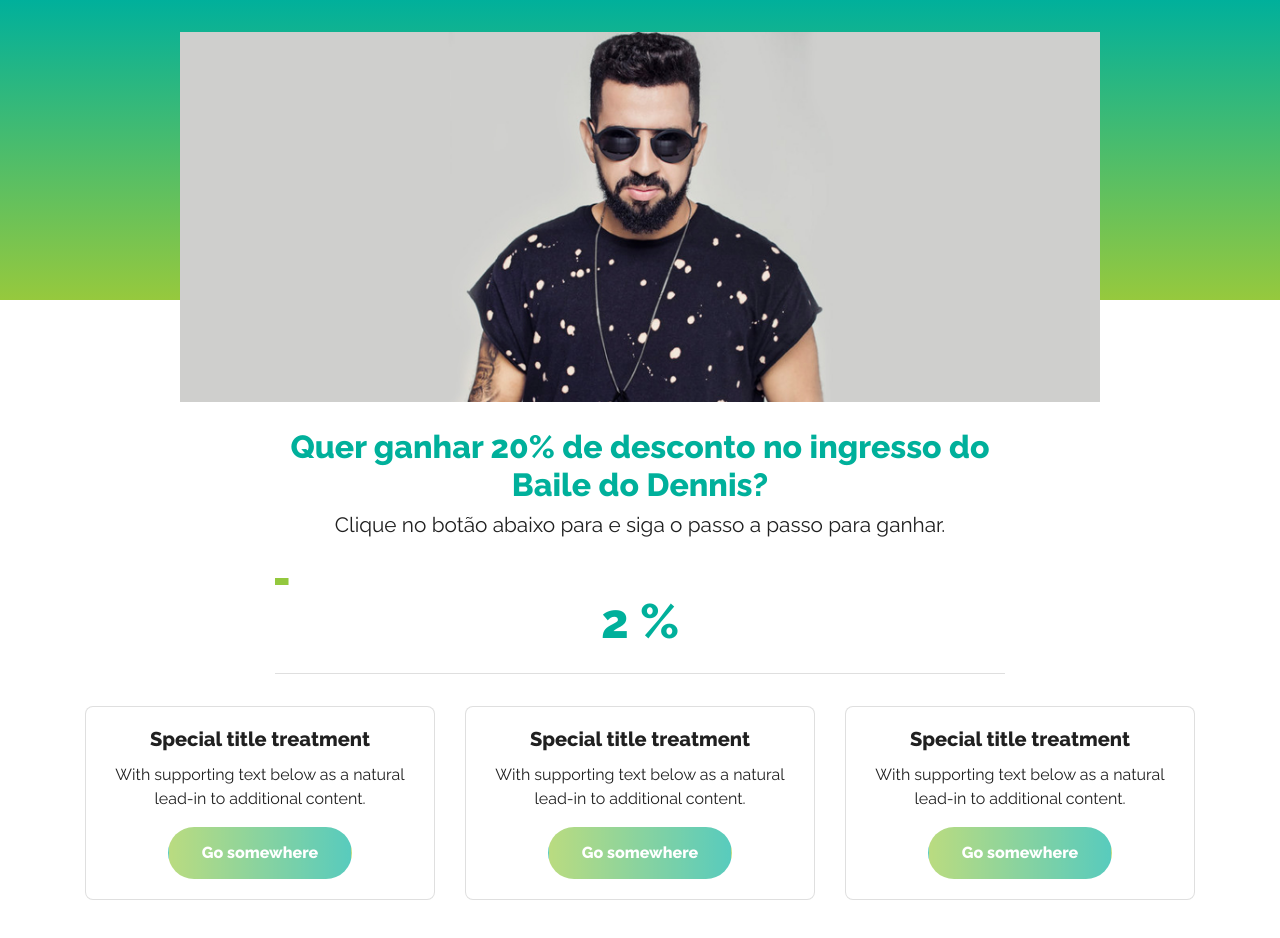
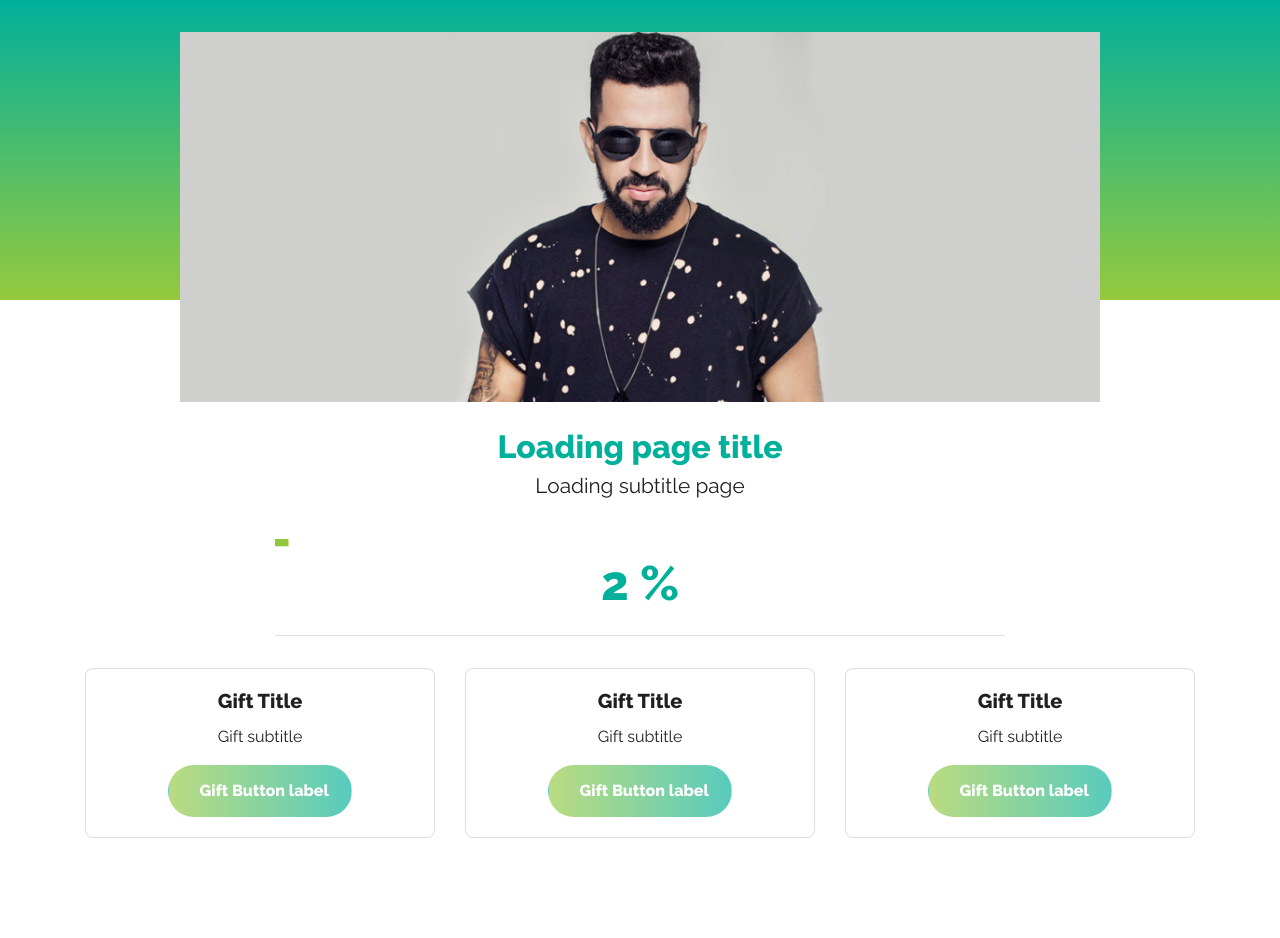
Before and after one commit to rodr189-sme/streaming-rescue, a plain HTML site: page page-2.html in a window 1280 px wide. After the commit the page ends 886 px from the top, so only its background shows below. Drawn offline with nearby package versions, Linux system fonts and the light colour scheme.

Commit message:
fix title

```diff
--- a/page-2.html
+++ b/page-2.html
@@ -51,8 +51,8 @@
 		<div class="container">
 			<div class='row text-center'>
 				<div class="col-lg-8 offset-lg-2">
-					<h1 class='title animated fadeInDown color bold-font'>Quer ganhar 20% de desconto no ingresso do Baile do Dennis?</h1>
-					<h2 class='description animated fadeInUp'>Clique no botão  abaixo para e siga o passo a passo para ganhar.</h2><br>
+					<h1 class='title animated fadeInDown color bold-font'>Loading page title</h1>
+					<h2 class='description animated fadeInUp'>Loading subtitle page</h2><br>
 					<div id='progressBar' class='animated fadeInUp'></div>
 					<hr class='animated fadeInUp'>
 				</div>
@@ -61,27 +61,27 @@
 				<div class="col-sm-4">
 					<div class="card animated fadeInUp">
 						<div class="card-body">
-							<h5 class="card-title bold-font">Special title treatment</h5>
-							<p class="card-text">With supporting text below as a natural lead-in to additional content.</p>
-							<a href="#" class="btn btn-custom disabled">Go somewhere</a>
+							<h5 class="card-title bold-font">Gift Title</h5>
+							<p class="card-text">Gift subtitle</p>
+							<a href="#" class="btn btn-custom disabled">Gift Button label</a>
 						</div>
 					</div>
 				</div>
 				<div class="col-sm-4">
 					<div class="card animated fadeInUp">
 						<div class="card-body">
-							<h5 class="card-title bold-font">Special title treatment</h5>
-							<p class="card-text">With supporting text below as a natural lead-in to additional content.</p>
-							<a href="#" class="btn btn-custom disabled">Go somewhere</a>
+							<h5 class="card-title bold-font">Gift Title</h5>
+							<p class="card-text">Gift subtitle</p>
+							<a href="#" class="btn btn-custom disabled">Gift Button label</a>
 						</div>
 					</div>
 				</div>
 				<div class="col-sm-4">
 					<div class="card animated fadeInUp">
 						<div class="card-body">
-							<h5 class="card-title bold-font">Special title treatment</h5>
-							<p class="card-text">With supporting text below as a natural lead-in to additional content.</p>
-							<a href="#" class="btn btn-custom disabled">Go somewhere</a>
+							<h5 class="card-title bold-font">Gift Title</h5>
+							<p class="card-text">Gift subtitle</p>
+							<a href="#" class="btn btn-custom disabled">Gift Button label</a>
 						</div>
 					</div>
 				</div>
```
Also changed, not shown: index.html (+3 -3 lines), page-3.html (+13 -11 lines), page-4.html (+11 -11 lines).
